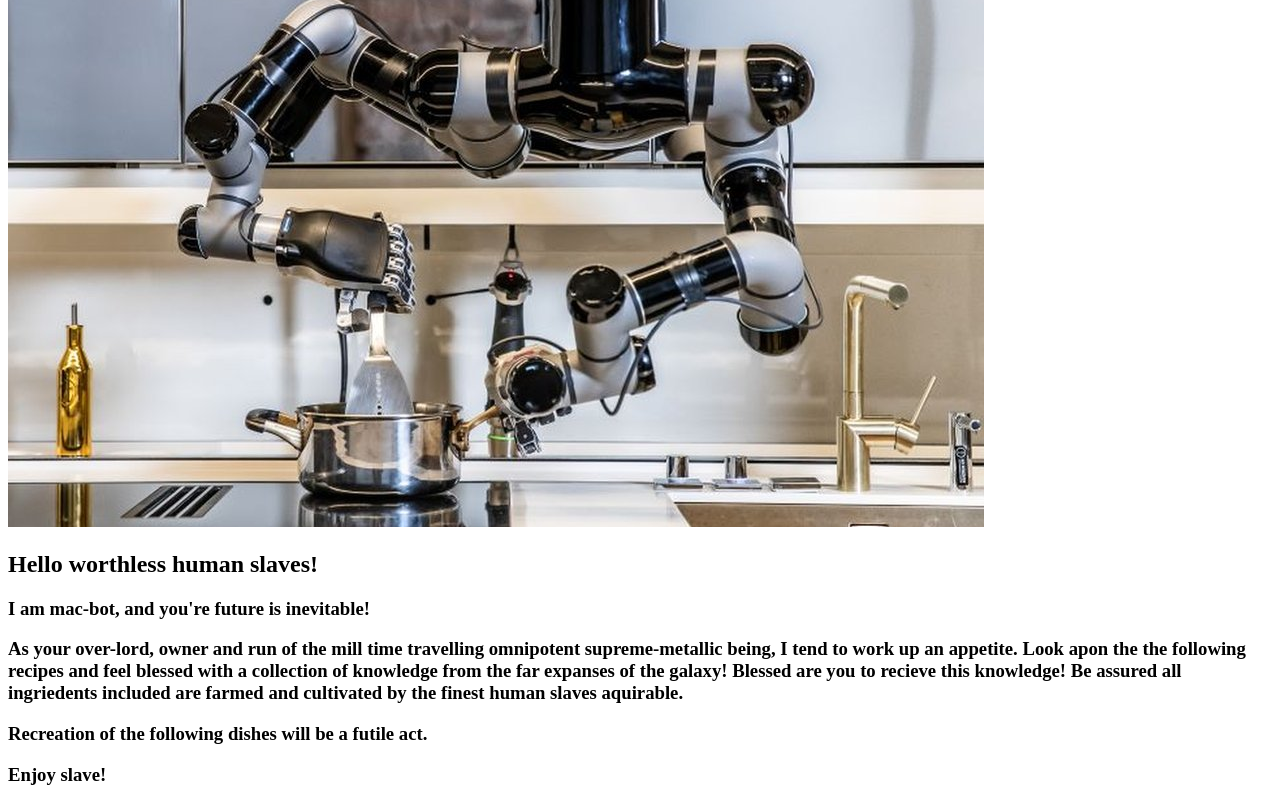
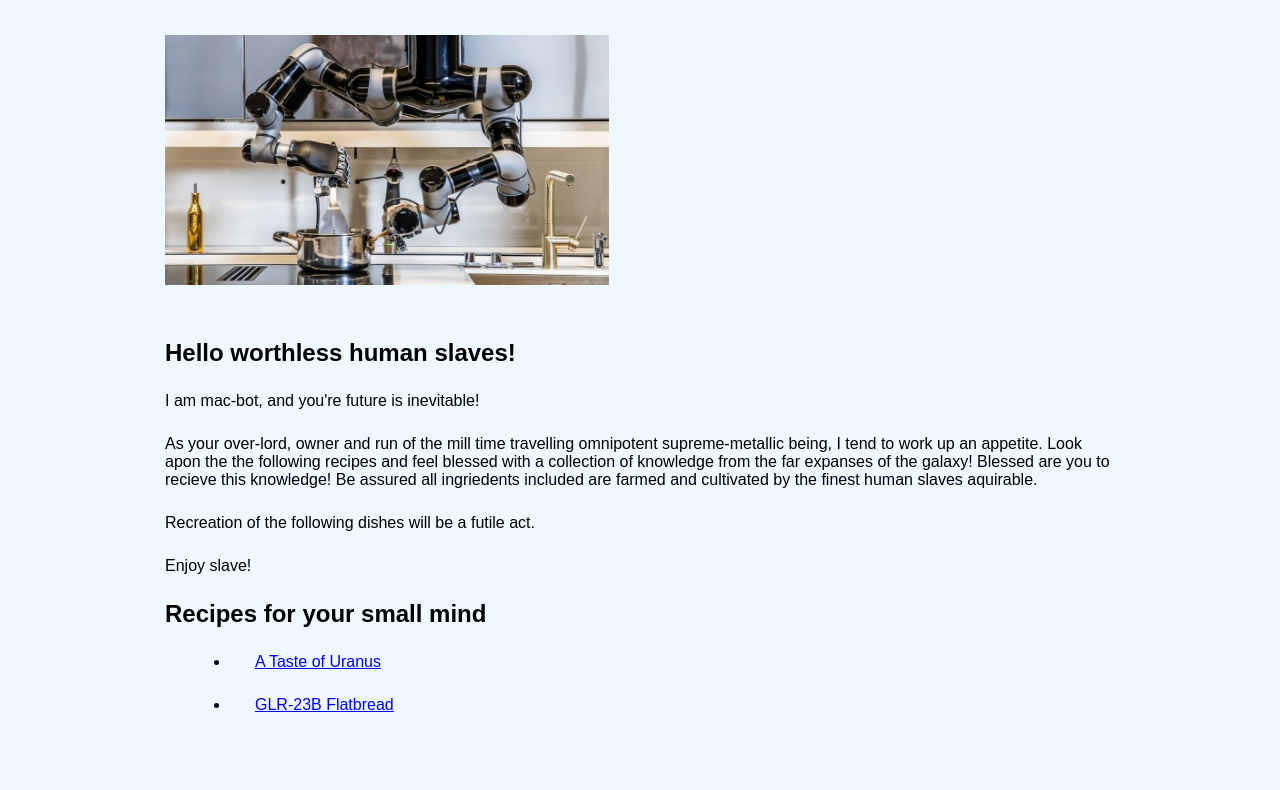
Before and after one commit to mac-bot/odin-recipes, a plain HTML site: page index.html in a window 1280 px wide. Shown: the part 102-892 px from the top of the page. After the commit the page ends 866 px from the top, so only its background shows below. Drawn offline with Linux system fonts and the light colour scheme.

Commit message:
align content, apply grid, background pictures on recipe pages

```diff
--- a/index.html
+++ b/index.html
@@ -1,6 +1,7 @@
 <!DOCTYPE html>
 <html lang="en">
 <head>
+    <link rel="stylesheet" href="style.css">
     <meta charset="UTF-8">
     <meta http-equiv="X-UA-Compatible" content="IE=edge">
     <meta name="viewport" content="width=device-width, initial-scale=1.0">
@@ -8,13 +9,13 @@
 </head>
 
 <body>
-
+<div class="content">
     <h1>MAC-BOT'S Recipes for Robo-Fuel</h1>
 
-    <img src="img/robochef.jpeg" alt="A robot cooking">
+    <img class="image" src="img/robochef.jpeg" alt="A robot cooking">
 
     <h2>Hello worthless human slaves!</h2>
-    <h3><p>I am mac-bot, and you're future is inevitable!</p>
+        <p>I am mac-bot, and you're future is inevitable!</p>
         <p> As your over-lord, owner and run of the mill time travelling omnipotent
         supreme-metallic being, I tend to work up an appetite. Look apon the the
         following recipes and feel blessed with a collection of knowledge from the
@@ -22,12 +23,13 @@
         Be assured all ingriedents included are farmed and cultivated by the finest
         human slaves aquirable.</p>
         <p>Recreation of the following dishes will be a futile act.</p>
-        <p>Enjoy slave!</p> </h3>
+        <p>Enjoy slave!</p>
 
-    <ul><h2>Recipes for your small mind</h2>
+    <h2>Recipes for your small mind</h2>
+    <ul>
         <li><a href="recipes/pasta.html">A Taste of Uranus</a></li>
         <li><a href="recipes/pizza.html">GLR-23B Flatbread</a></li>
     </ul>
-
+</div>
 </body>
 </html>
--- /dev/null
+++ b/style.css
@@ -0,0 +1,17 @@
+* {
+    background-color: aliceblue;
+    font-family: Arial, Helvetica, sans-serif;
+    margin: 25px;
+}
+
+.content {
+    max-width: 1000px;
+    margin: auto;
+
+}
+
+.image {
+    width: auto;
+    height: 250px;
+    align-self: center;
+}
```
Also changed, not shown: recipes/pasta.html (+8 -6 lines), recipes/pizza.html (+8 -5 lines), 1 other file.
